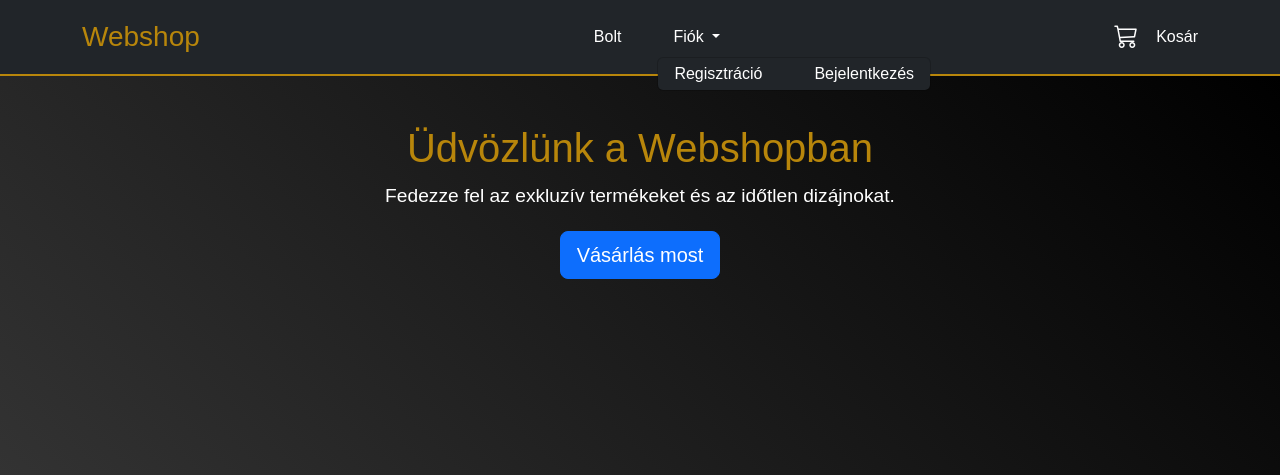
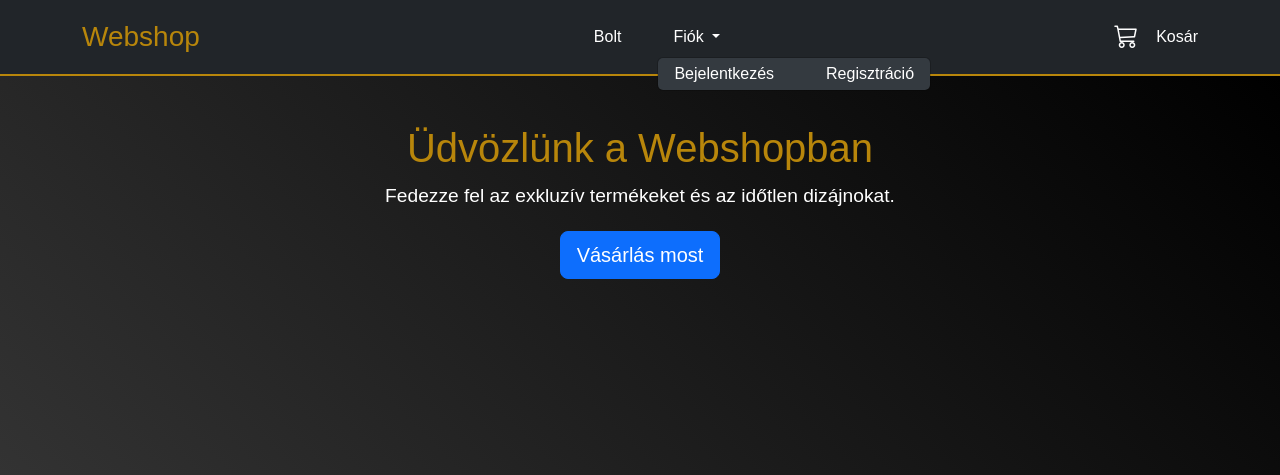
Before and after one commit to szekelya122/appProject, a PHP site: page / in a window 1280 px wide. Shown: the top 475 px of the page. Run offline with PHP 8.4, Linux system fonts and the light colour scheme; some libraries are stand-ins or nearby versions.

Commit message:
fiok menu

```diff
--- a/front/index.css
+++ b/front/index.css
@@ -248,3 +248,7 @@ a:hover {
     background-image: url(kép.jpg) ;
 }
 */
+.dropdown-menu {
+    position: absolute;
+    z-index: 1050; /* Magasabb, mint más elemek */
+}
--- a/front/index.html
+++ b/front/index.html
@@ -47,15 +47,18 @@
                 <ul class="nav">
                     <li class="nav-item"><a class="nav-link text-white" href="../backend/shop.php">Bolt</a></li>
                     <!-- Dropdown for Fiók -->
+
                     <li class="nav-item dropdown">
-                        <a class="nav-link dropdown-toggle text-white" href="#" id="navbarDropdown" role="button" data-bs-toggle="dropdown" aria-expanded="false">
+                        <a class="nav-link dropdown-toggle text-white" href="#" id="accountDropdown" role="button" data-bs-toggle="dropdown" aria-expanded="false">
                             Fiók
                         </a>
-                        <ul class="dropdown-menu bg-dark" aria-labelledby="navbarDropdown">
-                            <li><a class="dropdown-item text-white" href="../front/register.html">Regisztráció</a></li>
-                            <li><a class="dropdown-item text-white" href="../front/logIn.html">Bejelentkezés</a></li>
+                        <ul class="dropdown-menu dropdown-menu-dark" aria-labelledby="accountDropdown">
+                            <li><a class="dropdown-item" href="../front/logIn.html">Bejelentkezés</a></li>
+                            <li><a class="dropdown-item" href="../front/register.html">Regisztráció</a></li>
                         </ul>
                     </li>
+
+
                 </ul>
             </nav>
             <div class="cart d-flex align-items-center">
@@ -128,5 +131,7 @@
     </footer>
 
     <script src="https://cdn.jsdelivr.net/npm/bootstrap@5.3.0-alpha3/dist/js/bootstrap.bundle.min.js"></script>
+
+
 </body>
 </html>
```
